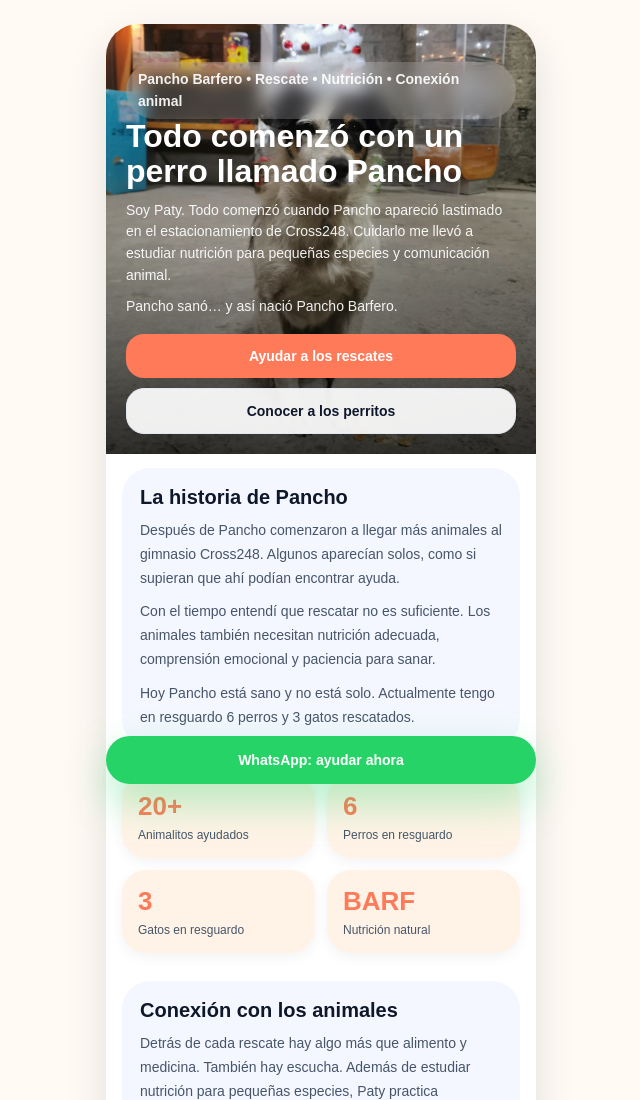
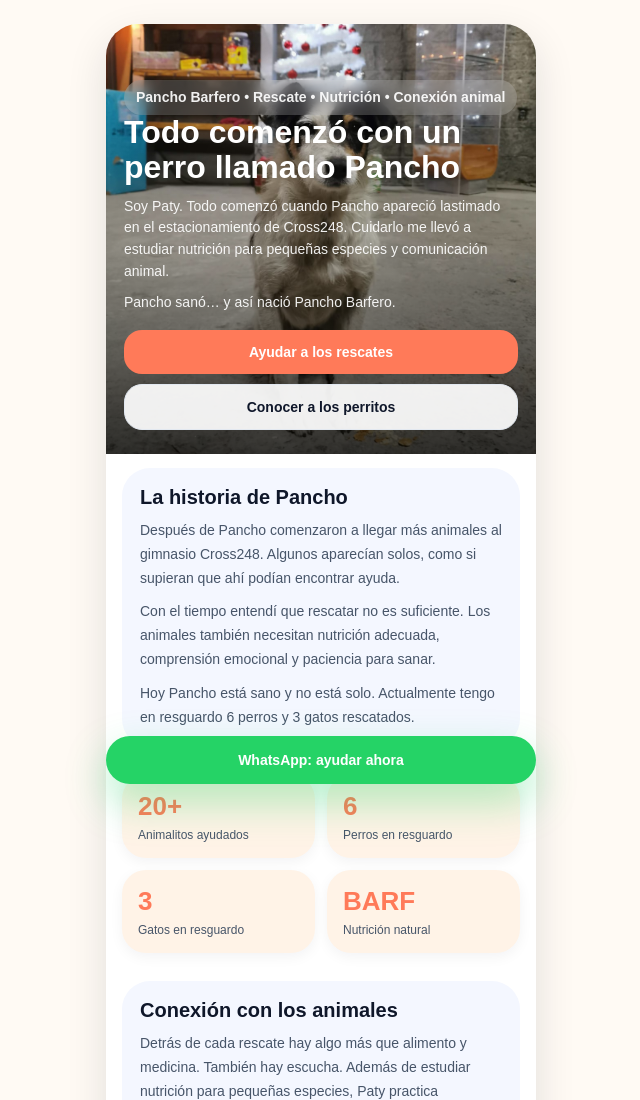
Before and after one commit to Natenun/pancho-barfero, a plain HTML site: page index.html in a window 1280 px wide. Shown: the top 1100 px of the page, without its empty margins (319-959 px from the left). Drawn offline with Linux system fonts and the light colour scheme.

Commit message:
Update style.css

```diff
--- a/style.css
+++ b/style.css
@@ -57,7 +57,7 @@ a {
   left: 0;
   right: 0;
   bottom: 0;
-  padding: 20px;
+  padding: 18px 18px 24px;
   color: white;
 }
 
```
